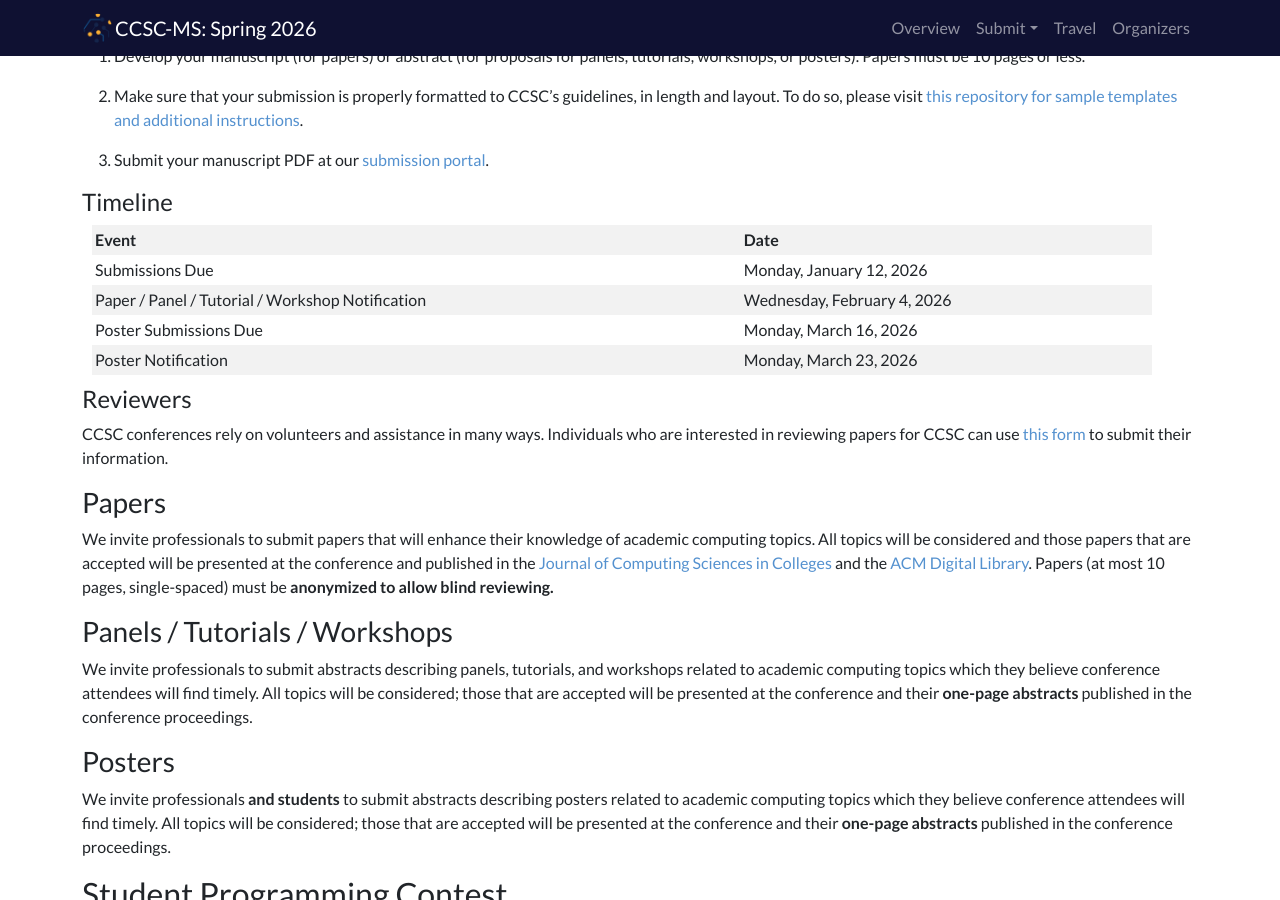
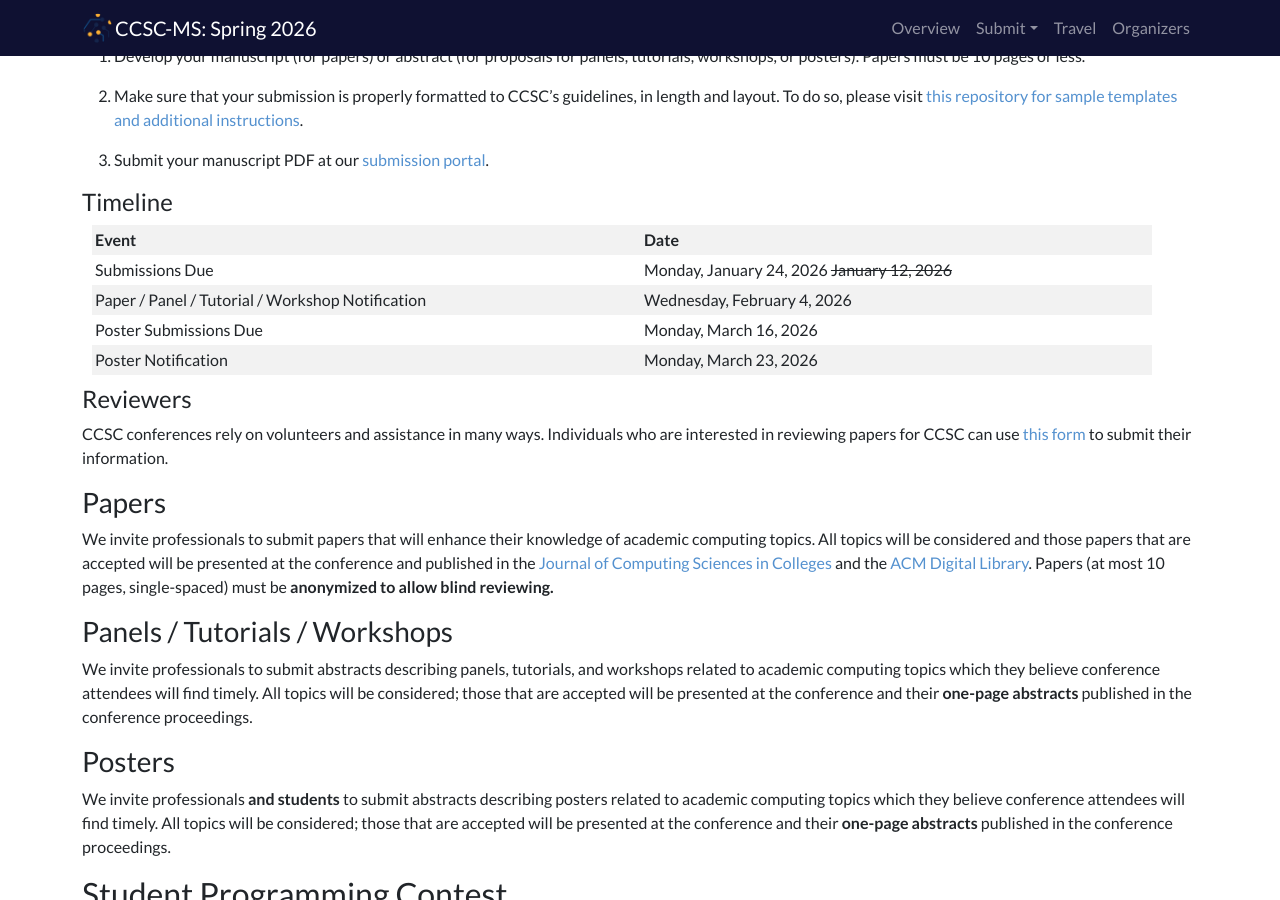
Before and after one commit to ccsc-midsouth/ccsc-midsouth.github.io, a Jekyll site: the page built from index.md, in a window 1280 px wide and 900 px high, scrolled down 815 px. Built offline with Jekyll 4.4.1, drawn with Linux system fonts in a browser that asks for light colours; nearby versions of some CDN libraries.

Commit message:
Updated submission date

```diff
--- a/index.md
+++ b/index.md
@@ -31,7 +31,7 @@ Thank you for considering a submission to our conference. We invite paper submis
 
 | Event | Date |
 |:------|:-----|
-| Submissions Due | Monday, January 12, 2026 |
+| Submissions Due | Monday, January 24, 2026 ~~January 12, 2026~~ |
 | Paper / Panel / Tutorial / Workshop Notification | Wednesday, February 4, 2026 |
 | Poster Submissions Due | Monday, March 16, 2026 |
 | Poster Notification | Monday, March 23, 2026 |
```
